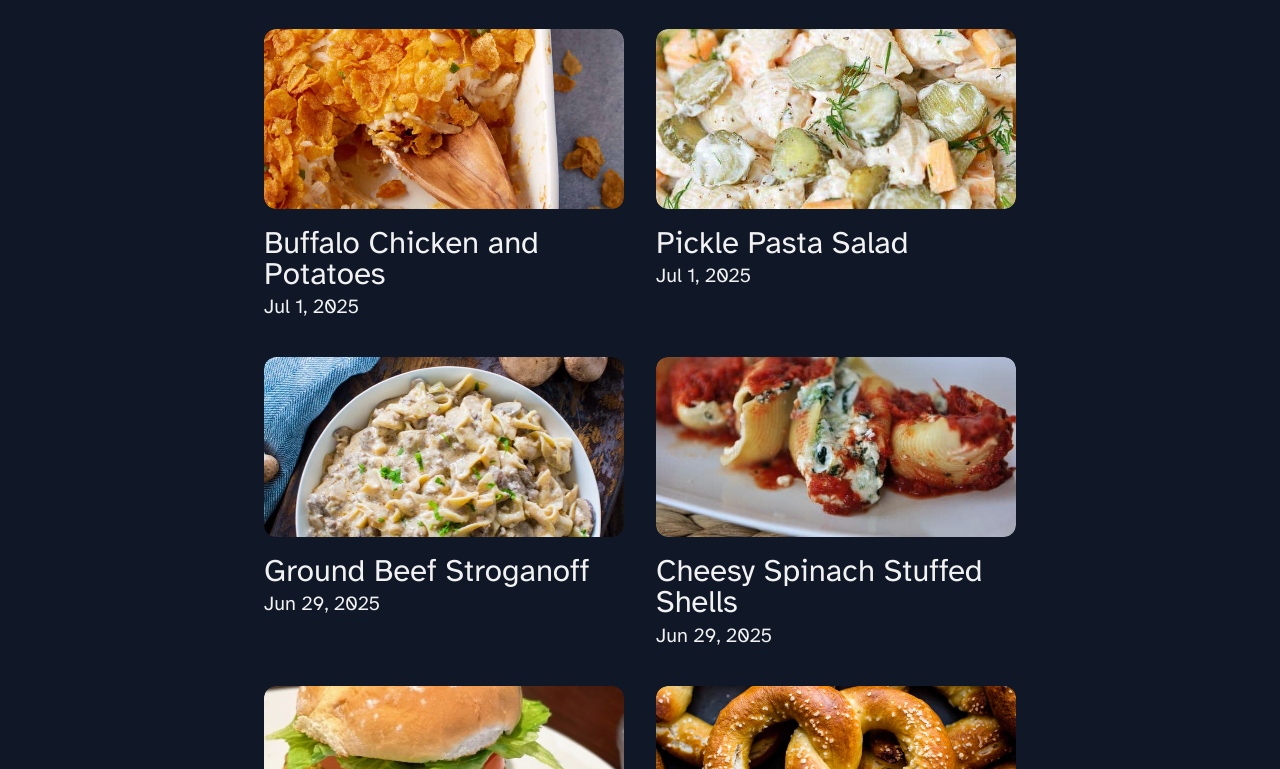
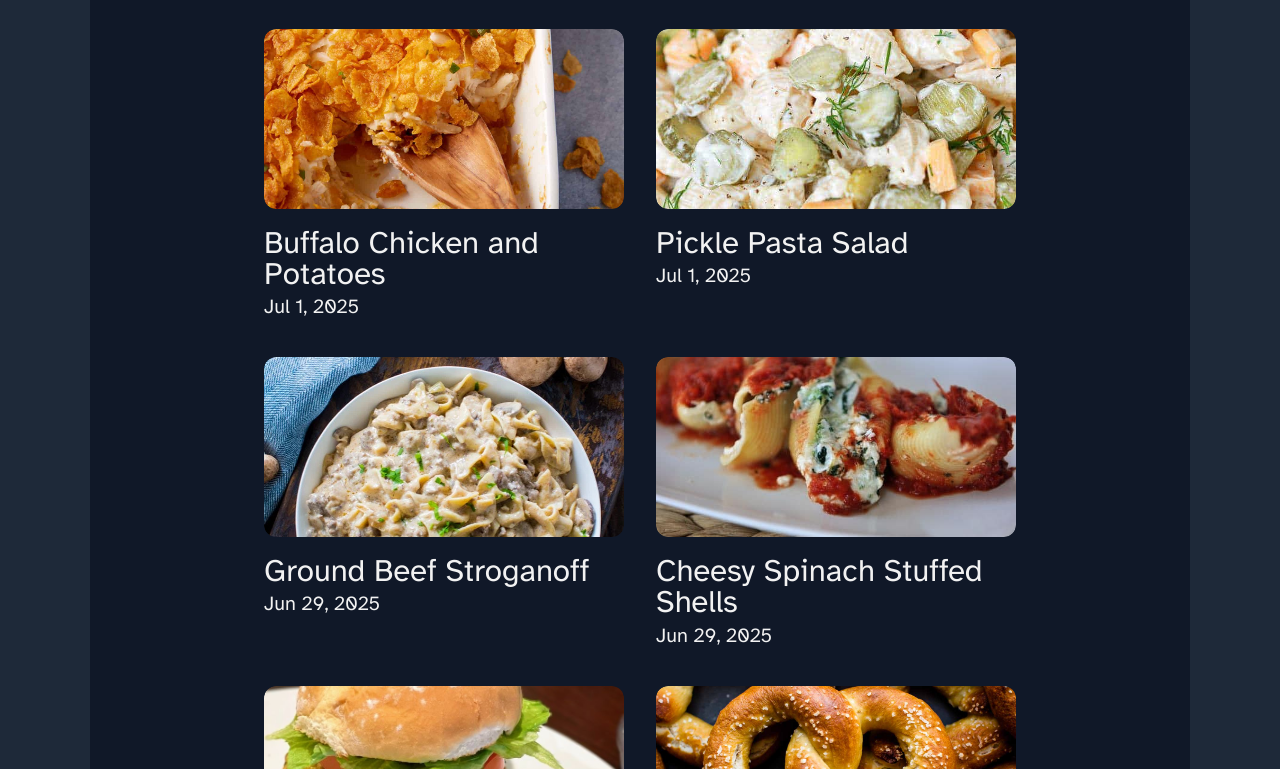
Before and after one commit to daniel-slaugh/home, an Astro site: page /recipes in a window 1280 px wide. Shown: the part 667-1436 px from the top of the page. Built offline with nearby package versions, Linux system fonts and the light colour scheme; Astro itself is replaced by a stand-in of ours.

Commit message:
Lighten background

```diff
--- a/src/pages/recipes/index.astro
+++ b/src/pages/recipes/index.astro
@@ -8,10 +8,7 @@ const recipes = (await getCollection('recipes')).sort((a, b) => b.data.pubDate.v
 ---
 
 <!doctype html>
-<html
-  lang="en"
-  class="bg-gray-900"
->
+<html lang="en">
   <head>
     <BaseHead
       title="Recipes"
--- a/src/styles/global.css
+++ b/src/styles/global.css
@@ -3,7 +3,7 @@
 @layer base {
   html,
   body {
-    @apply text-white bg-gray-900;
+    @apply text-white bg-gray-800;
   }
   dialog {
     color: inherit;
```
